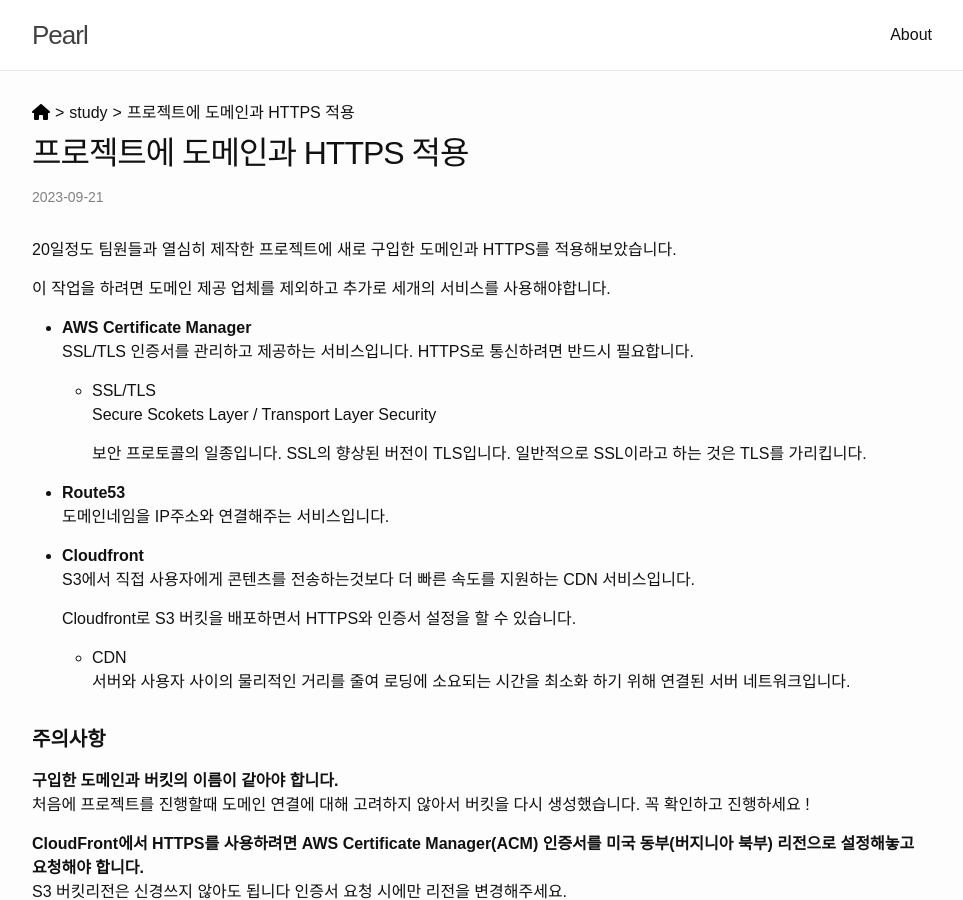
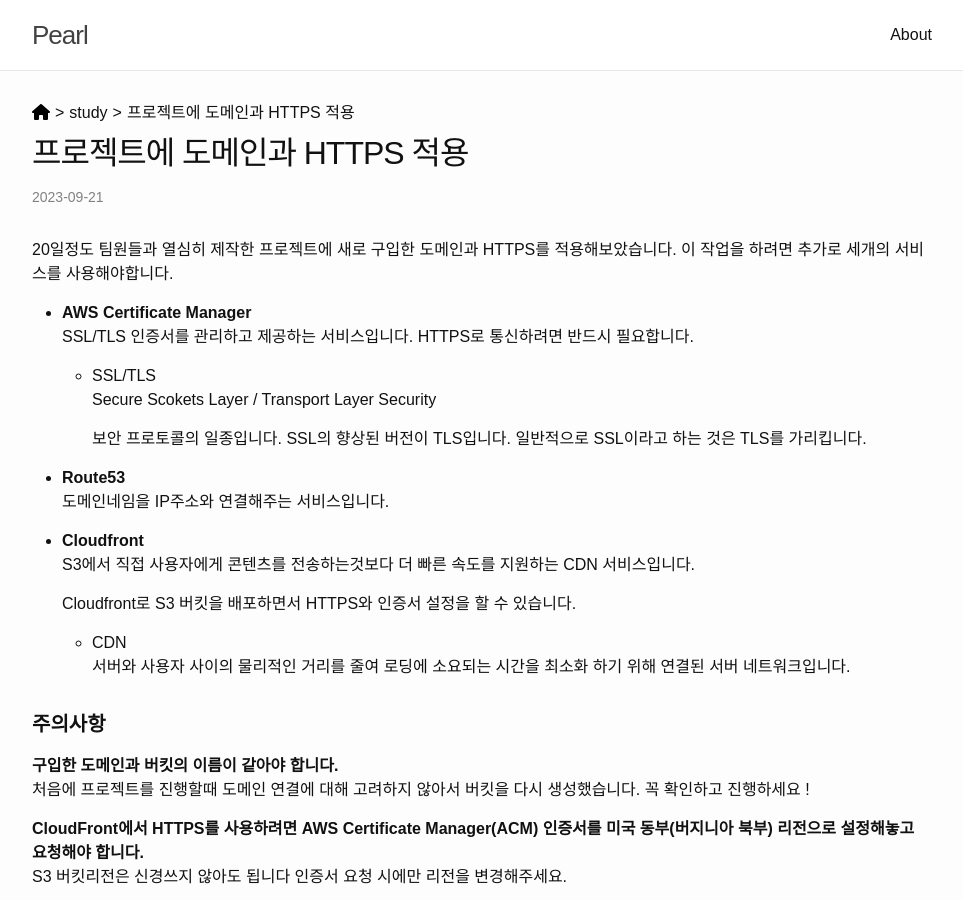
Before and after one commit to pearl-sea/pearl-sea.github.io, a Jekyll site: the page built from _posts/2023-09-21-add-domain-with-https.md, in a window 1280 px wide and 900 px high. Shown: the whole window, without its empty margins (158-1121 px from the left). Built offline with Jekyll 4.4.1, drawn with Linux system fonts in a browser that asks for light colours; some web fonts are replaced; part of the change alters nothing that is shown.

Commit message:
edit post

```diff
--- a/_posts/2023-09-21-add-domain-with-https.md
+++ b/_posts/2023-09-21-add-domain-with-https.md
@@ -5,8 +5,7 @@ categories: ["study"]
 ---
 
 20일정도 팀원들과 열심히 제작한 프로젝트에 새로 구입한 도메인과 HTTPS를 적용해보았습니다.
-
-이 작업을 하려면 도메인 제공 업체를 제외하고 추가로 세개의 서비스를 사용해야합니다.
+이 작업을 하려면 추가로 세개의 서비스를 사용해야합니다.
 
 * **AWS Certificate Manager**
   SSL/TLS 인증서를 관리하고 제공하는 서비스입니다.
@@ -41,16 +40,16 @@ S3 버킷리전은 신경쓰지 않아도 됩니다 인증서 요청 시에만
 #### 도메인 구입
 goDaddy라는 사이트에서 wonprice.shop을 구입했습니다.
 
-![구입한 도메인](image-1.png)
+![구입한 도메인](/assets/img/image-1.png)
 
 #### Route 53에 도메인 등록
 호스팅 영역 생성으로 이동합니다.
 
-![route53 대시보드](image-2.png)
+![route53 대시보드](/assets/img/image-2.png)
 
 구입한 도메인을 입력하고 호스팅 영역을 생성합니다.
 
-![호스팅 영역 생성](image-3.png)
+![호스팅 영역 생성](/assets/img/image-3.png)
 
 #### 도메인 구입한 업체에서 네임서버 변경
 
@@ -59,30 +58,30 @@ IP주소와 도메인주소를 연결하주는 역할을 하는 서버입니다.
 
 호스팅 영역을 생성하면 4개의 네임 서버가 생성됩니다.
 
-![네임서버](image-4.png)
+![네임서버](/assets/img/image-4.png)
 
 도메인을 구입한 호스팅서비스 업체로 이동해서
 방금 전에 Route 53에서 발급받았던 네임서버로 변경해줍니다.
 
-![네임서버 변경](image-5.png)
+![네임서버 변경](/assets/img/image-5.png)
 
 #### 인증서 발급
 
 AWS Certificate Manager로 이동해서 퍼블릭 인증서 발급을 선택한 후 구입한 도메인 이름을 적습니다.
 
-![인증서 발급](image-6.png)
-![인증서 발급](image-7.png)
-![Alt text](image-8.png)
+![인증서 발급](/assets/img/image-6.png)
+![인증서 발급](/assets/img/image-7.png)
+![Alt text](/assets/img/image-8.png)
 
 #### Route 53에서 레코드 생성
 
 Route 53에서 레코드 생성을 클릭합니다.
 
-![레코드 생성](image-11.png)
+![레코드 생성](/assets/img/image-11.png)
 
 트래픽 라우팅 대상을 다음과 같이 설정합니다.
 
-![레코드 생성 설정](image-10.png)
+![레코드 생성 설정](/assets/img/image-10.png)
 
 여기까지 하면 https없이 도메인 연결이 완료됩니다.
 
@@ -91,18 +90,18 @@ Route 53에서 레코드 생성을 클릭합니다.
 Cloudfront로 이동해서 배포 생성을 클릭하고
 원본 도메인과 인증서, 구입한 도메인, HTTPS 설정 등을 입력합니다.
 
-![배포 생성 설정](image-12.png)
-![배포 생성 설정](image-13.png)
-![배포 생성 설정](image-14.png)
+![배포 생성 설정](/assets/img/image-12.png)
+![배포 생성 설정](/assets/img/image-13.png)
+![배포 생성 설정](/assets/img/image-14.png)
 
 배포에 성공했다면 배포 도메인 이름을 복사한 뒤
 
-![배포 도메인 이름 복사](image-15.png)
+![배포 도메인 이름 복사](/assets/img/image-15.png)
 
 다시 Route 53으로 돌아와서 처음에 설정한 트래픽 라우팅 대상을 CloudFront 배포로 변경해 줍니다.
 
-![트래픽 라우팅 대상 변경](image-16.png)
+![트래픽 라우팅 대상 변경](/assets/img/image-16.png)
 
 적용이 완료되었습니다.
 
-![HTTPS 적용 완료](image-17.png)
+![HTTPS 적용 완료](/assets/img/image-17.png)
```
Also changed, not shown: _posts/image.png (deleted), assets/img/image-1.png (renamed from _posts/image-1.png), assets/img/image-10.png (renamed from _posts/image-10.png), assets/img/image-11.png (renamed from _posts/image-11.png), assets/img/image-12.png (renamed from _posts/image-12.png), assets/img/image-13.png (renamed from _posts/image-13.png), assets/img/image-14.png (renamed from _posts/image-14.png), assets/img/image-15.png (renamed from _posts/image-15.png), assets/img/image-16.png (renamed from _posts/image-16.png), assets/img/image-17.png (renamed from _posts/image-17.png), assets/img/image-2.png (renamed from _posts/image-2.png), assets/img/image-3.png (renamed from _posts/image-3.png), assets/img/image-4.png (renamed from _posts/image-4.png), assets/img/image-5.png (renamed from _posts/image-5.png), 4 more files.
